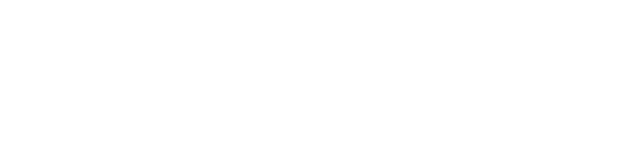
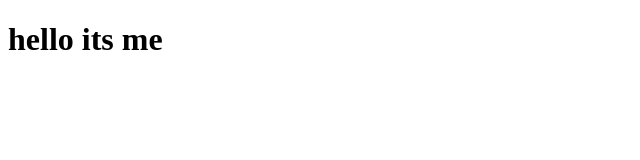
Before and after one commit to monali1056/vitrtual-repo, a plain HTML site: page index.html in a window 1280 px wide. Shown: the whole page, without its empty margins (0-640 px from the left). Drawn offline with Linux system fonts and the light colour scheme.

Commit message:
second v2 index.html

```diff
--- a/index.html
+++ b/index.html
@@ -5,7 +5,8 @@
     <meta name="viewport" content="width=device-width, initial-scale=1.0">
     <title>Document</title>
 </head>
+
 <body>
-
+    <h1>hello its me</h1>
 </body>
 </html>
```
